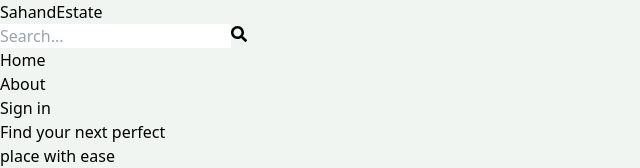
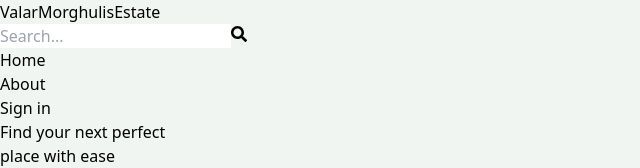
Before and after one commit to ValarMorghulis47/Real-State-Backend, a React (Vite) app in the folder Frontend/: page / in a window 1280 px wide. Shown: the top 168 px of the page, without its empty margins (0-640 px from the left). Built offline with nearby package versions, Linux system fonts and the light colour scheme; no server answers.

Commit message:
changed the estate name

```diff
--- a/Frontend/src/components/Header.jsx
+++ b/Frontend/src/components/Header.jsx
@@ -27,7 +27,7 @@
       <div className='flex justify-between items-center max-w-6xl mx-auto p-3'>
         <Link to='/'>
           <h1 className='font-bold text-sm sm:text-xl flex flex-wrap'>
-            <span className='text-slate-500'>Sahand</span>
+            <span className='text-slate-500'>ValarMorghulis</span>
             <span className='text-slate-700'>Estate</span>
           </h1>
         </Link>
```
